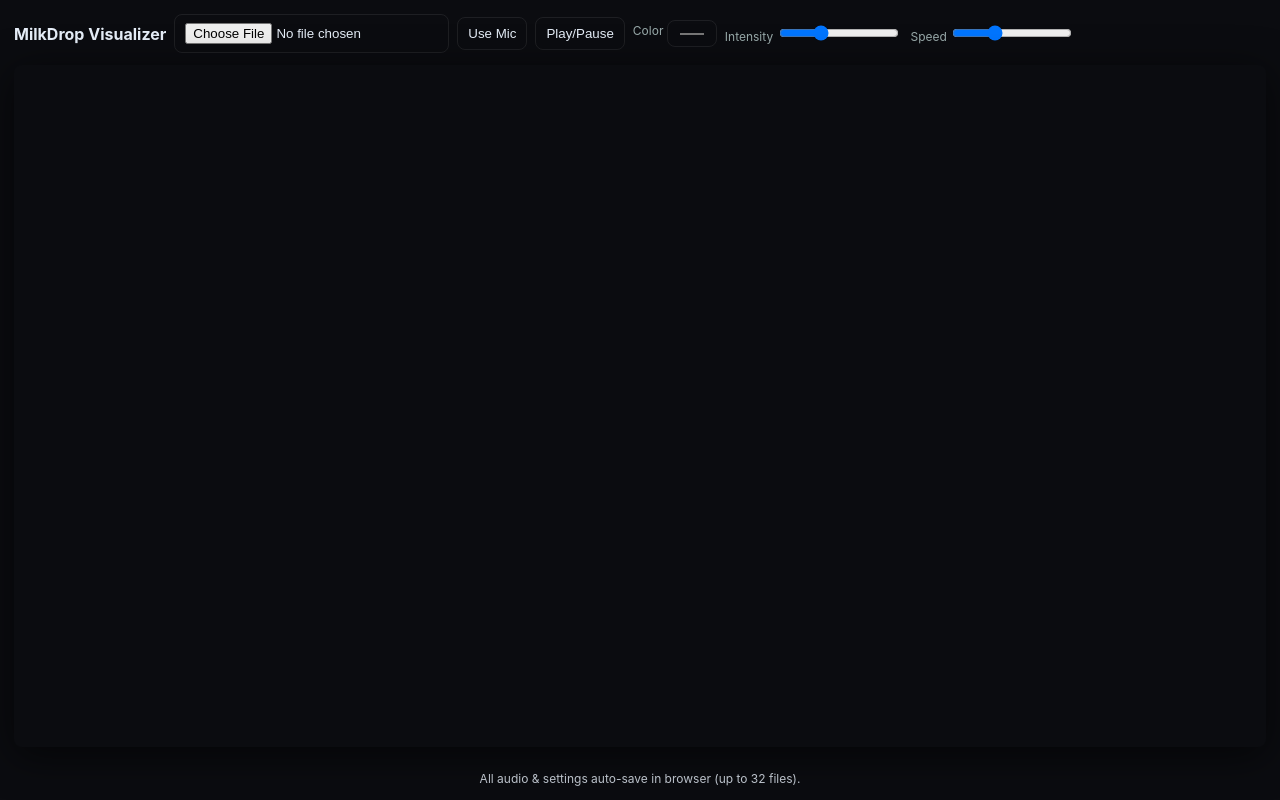
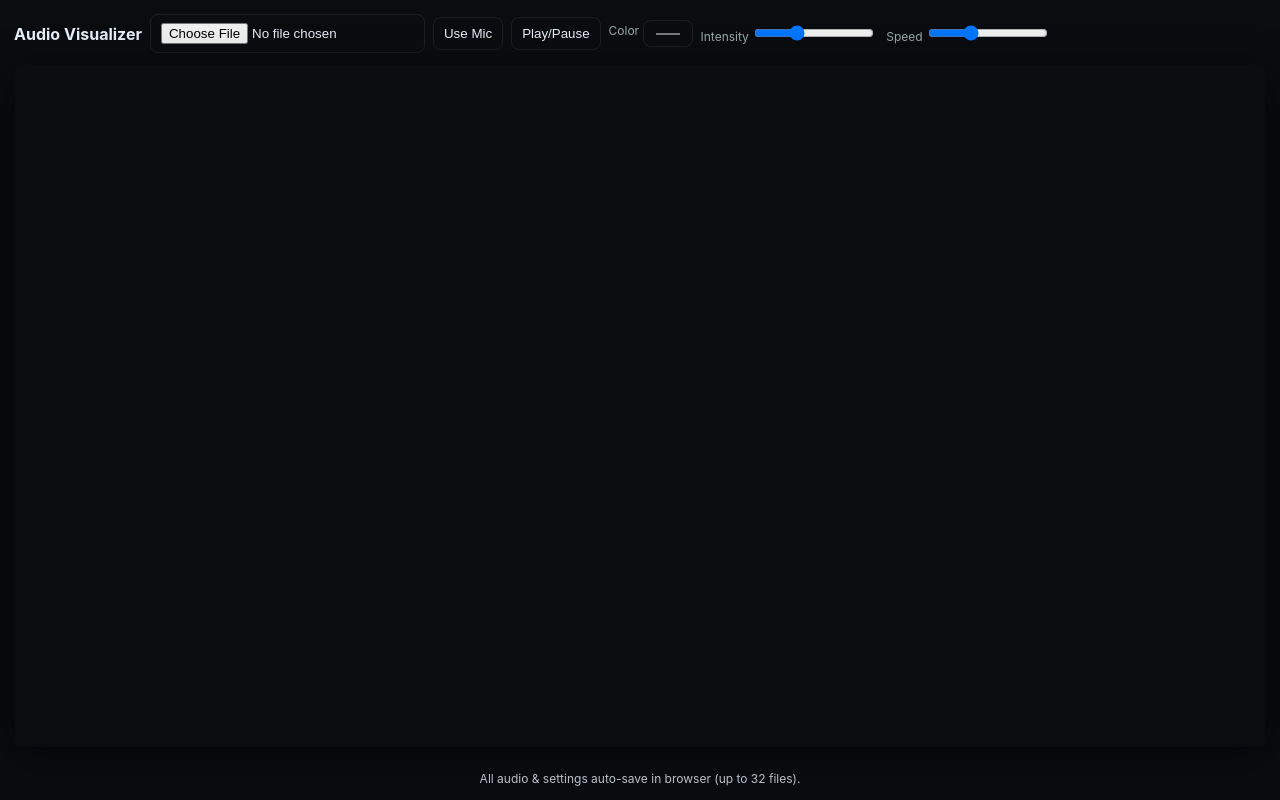
Before and after one commit to winamp1custom1embedded/audio-player-simple-milkdrop, a plain HTML site: page testing.html in a window 1280 px wide. Drawn offline with Linux system fonts and the light colour scheme.

Commit message:
Update testing.html

```diff
--- a/testing.html
+++ b/testing.html
@@ -3,7 +3,7 @@
 <head>
 <meta charset="utf-8" />
 <meta name="viewport" content="width=device-width, initial-scale=1" />
-<title>MilkDrop Visualizer</title>
+<title>Audio Visualizer</title>
 <style>
 :root{--bg:#0b0c10;--accent:#6be;--muted:#9aa}
 html,body{height:100%;margin:0;background:var(--bg);color:#e6eef8;font-family:Inter,ui-sans-serif,system-ui,Segoe UI,Roboto,"Helvetica Neue",Arial}
@@ -24,7 +24,7 @@ input[type=range]{width:120px}
 <body>
 <div class="app">
   <header>
-    <h1>MilkDrop Visualizer</h1>
+    <h1>Audio Visualizer</h1>
     <input id="file" type="file" accept="audio/*">
     <button id="mic">Use Mic</button>
     <button id="play">Play/Pause</button>
```
